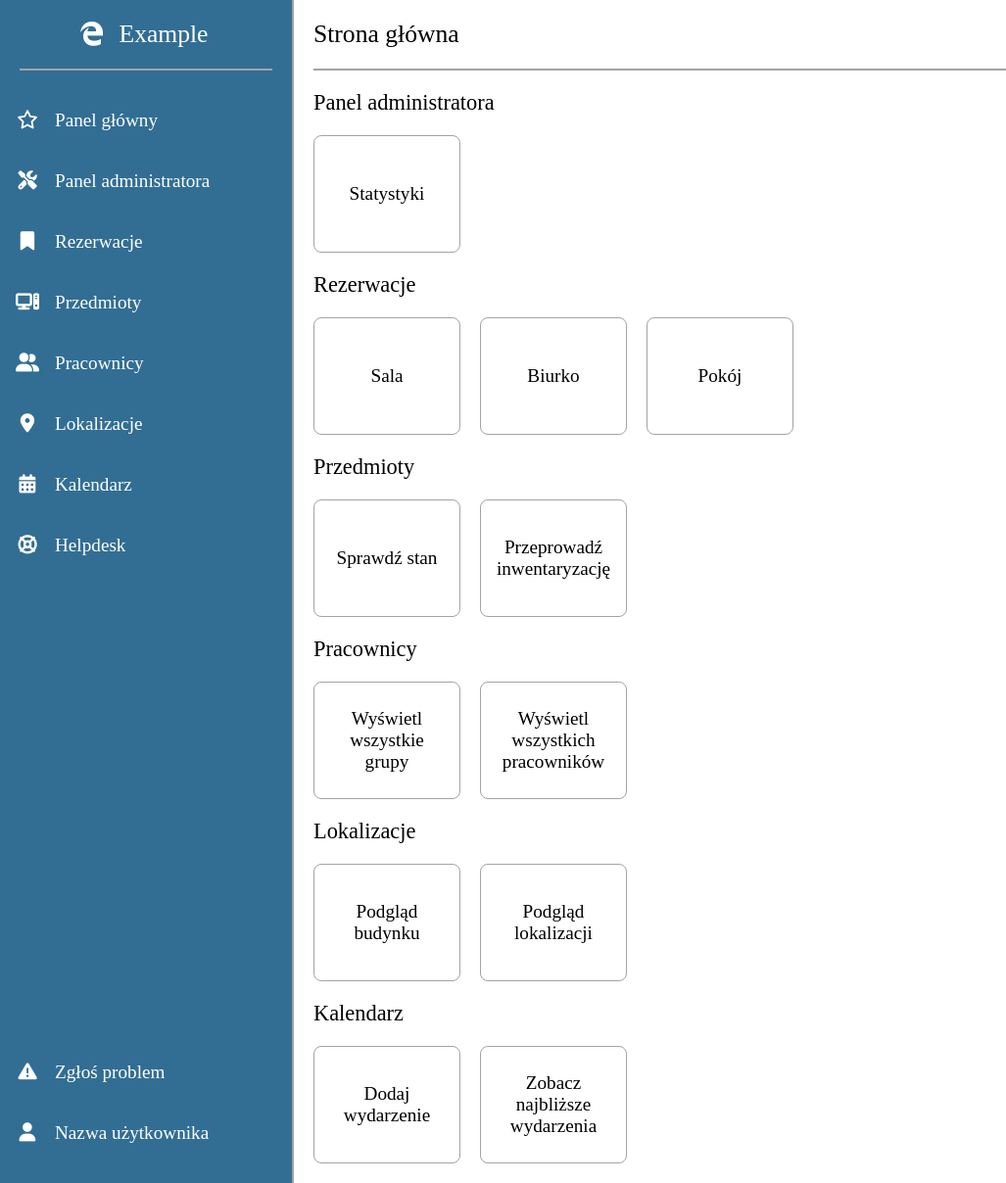
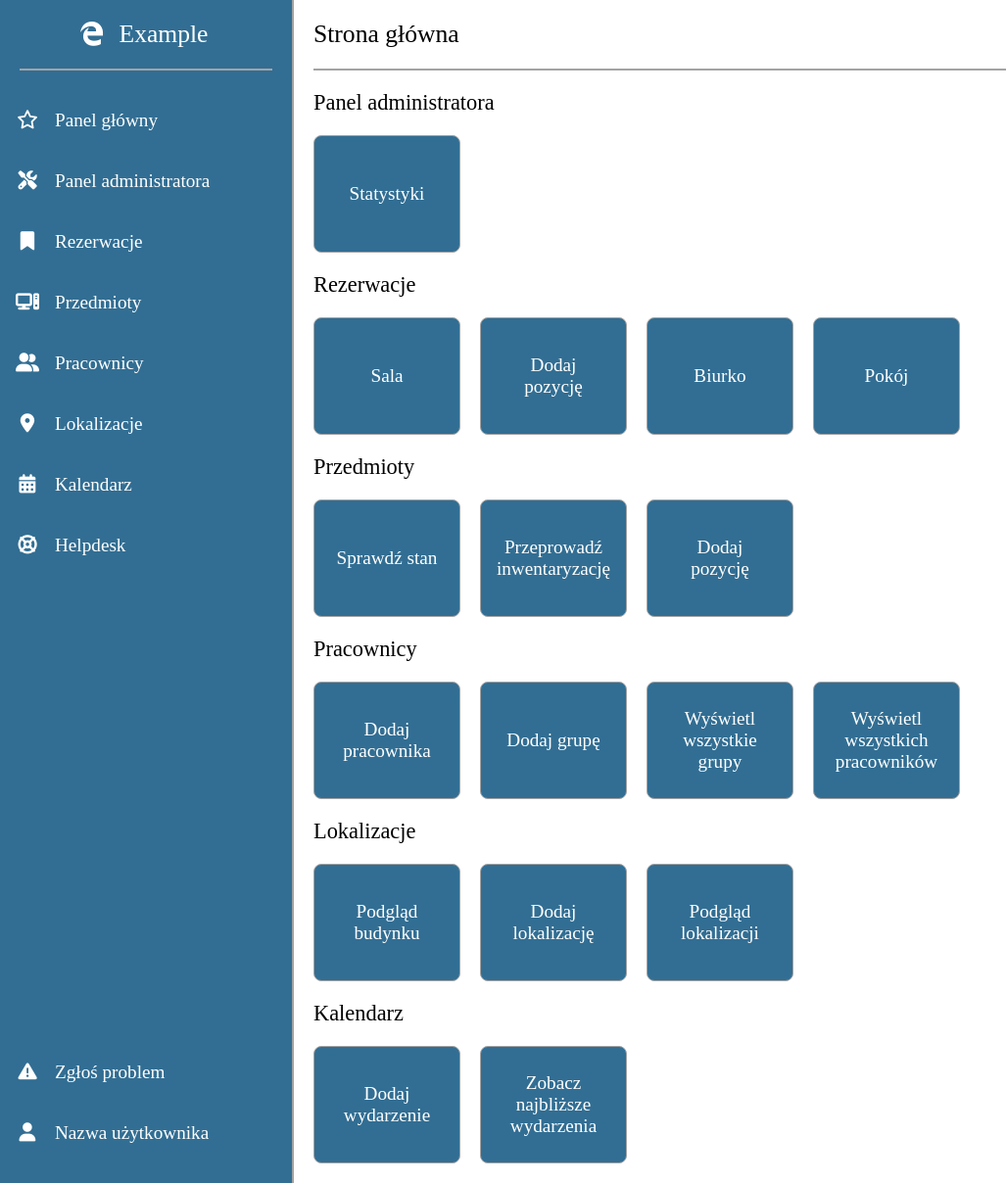
Before and after one commit to SzymonPiatek/Workbench, a Django app: page / in a window 1280 px wide. Shown: the whole page at 98% size, without its empty margins (0-1027 px from the left). Run offline with Django 5.2, Linux system fonts and the light colour scheme; some libraries are stand-ins or nearby versions.

Commit message:
Update view and scss

```diff
--- a/website/static/css/styles.css
+++ b/website/static/css/styles.css
@@ -95,11 +95,13 @@ main {
   border: 1px #a3a3a3 solid;
   border-radius: 8px;
   font-size: 1.2rem;
+  background: #326e93;
+  color: #fff;
 }
 .block .elements .element:hover {
-  background: #326e93;
-  color: #fff;
-  transition: 0.2s ease;
+  background: #c23434;
+  scale: 1.05;
+  transition: 0.3s ease;
 }
 
 /*# sourceMappingURL=styles.css.map */
--- a/website/static/scss/styles.scss
+++ b/website/static/scss/styles.scss
@@ -93,10 +93,12 @@ main {
       border: 1px #a3a3a3 solid;
       border-radius: 8px;
       font-size: 1.2rem;
+      background: #326e93;
+      color: #fff;
       &:hover {
-        background: #326e93;
-        color: #fff;
-        transition: 0.2s ease;
+        background: #c23434;
+        scale: 1.05;
+        transition: 0.3s ease;
       }
     }
   }
--- a/website/website/views.py
+++ b/website/website/views.py
@@ -4,11 +4,13 @@ from django.shortcuts import render
 def main_panel(request):
     blocks = {
         "Panel administratora": {"Statystyki"},
-        "Rezerwacje": {"Pokój", "Biurko", "Sala"},
-        "Przedmioty": {"Sprawdź stan", "Przeprowadź inwentaryzację"},
+        "Rezerwacje": {"Pokój", "Biurko", "Sala", "Dodaj pozycję"},
+        "Przedmioty": {"Sprawdź stan", "Przeprowadź inwentaryzację", "Dodaj pozycję"},
         "Pracownicy": {"Wyświetl wszystkich pracowników",
-                       "Wyświetl wszystkie grupy"},
-        "Lokalizacje": {"Podgląd budynku", "Podgląd lokalizacji"},
+                       "Wyświetl wszystkie grupy",
+                       "Dodaj pracownika",
+                       "Dodaj grupę"},
+        "Lokalizacje": {"Podgląd budynku", "Podgląd lokalizacji", "Dodaj lokalizację"},
         "Kalendarz": {"Zobacz najbliższe wydarzenia", "Dodaj wydarzenie"}
     }
 
```
Also changed, not shown: 1 other file.
